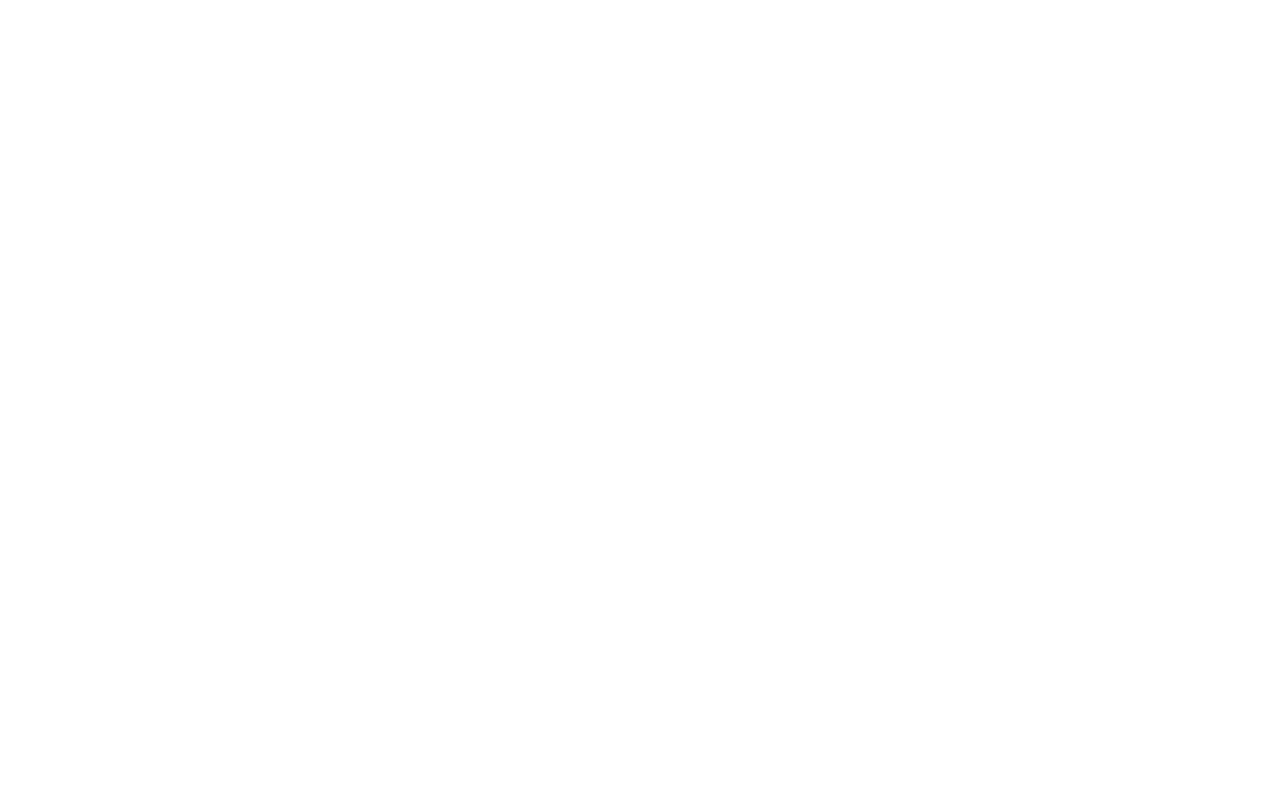
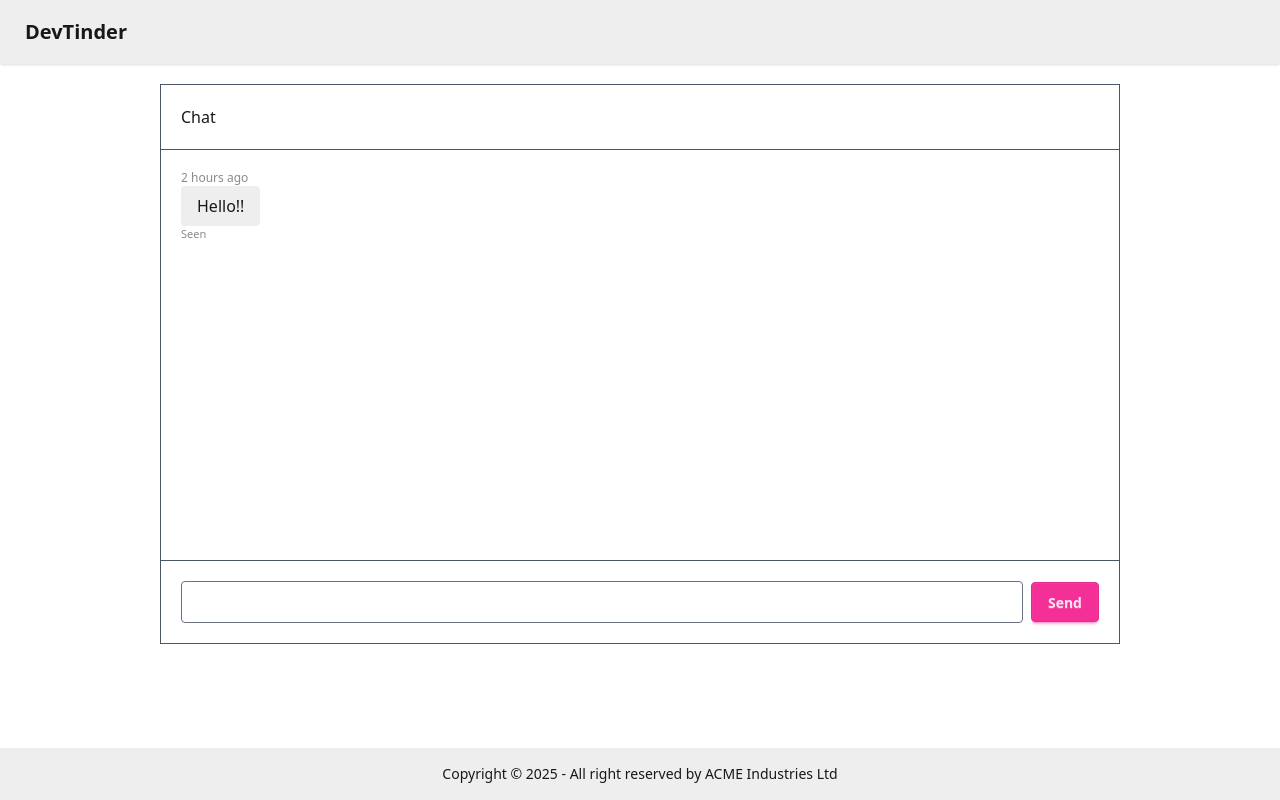
Before and after one commit to Kishlaya1999/DevTinder-Web, a React (Vite) app: page /chat/1 in a window 1280 px wide. Before the commit this address had no page. Built offline with nearby package versions, Linux system fonts and the light colour scheme; no server answers.

Commit message:
UI changes for chat window

```diff
--- a/src/App.jsx
+++ b/src/App.jsx
@@ -8,6 +8,7 @@
 import Profile from "./components/Profile"
 import Connections from "./components/Connections"
 import Requests from "./components/Requests"
+import Chat from "./components/Chat.jsx";
 
 function App() {
 
@@ -22,6 +23,7 @@
             <Route path="/signup" element={<SignUp />} />
             <Route path="/connections" element={<Connections />} />
             <Route path="/requests" element={<Requests />} />
+            <Route path="/chat/:targetUserId" element={<Chat />} />
           </Route>
         </Routes>
       </BrowserRouter>
--- /dev/null
+++ b/src/components/Chat.jsx
@@ -0,0 +1,38 @@
+import React, {useState} from 'react';
+import {useParams} from "react-router-dom";
+
+function Chat() {
+        const { targetUserId } = useParams();
+    const [messages, setMessages] = useState([{text: "Hello!!"}]);
+
+    return (
+        <div className="w-3/4 mx-auto border border-gray-600 m-5 h-[70vh] flex flex-col">
+            <h1 className="p-5 border-b border-gray-600">Chat</h1>
+            <div className="flex-1 overflow-scroll p-5">
+                {messages.map((msg, index) => {
+                    return (
+                        <div
+                            key={index}
+                        >
+                            <div className="chat-header">
+                                <time className="text-xs opacity-50"> 2 hours ago</time>
+                            </div>
+                            <div className="chat-bubble">{msg.text}</div>
+                            <div className="chat-footer opacity-50">Seen</div>
+                        </div>
+                    );
+                })}
+            </div>
+            <div className="p-5 border-t border-gray-600 flex items-center gap-2">
+                <input
+                    className="flex-1 border border-gray-500 text-white rounded p-2"
+                ></input>
+                <button className="btn btn-secondary">
+                    Send
+                </button>
+            </div>
+        </div>
+    );
+}
+
+export default Chat;
--- a/src/components/Connections.jsx
+++ b/src/components/Connections.jsx
@@ -3,6 +3,7 @@
 import { BASE_URL } from '../utils/constants'
 import { useDispatch, useSelector } from 'react-redux'
 import { addConnections } from '../utils/connectionsSlice'
+import {Link} from "react-router-dom";
 
 const Connections = () => {
   const dispatch = useDispatch(); // Initialize Redux dispatch function
@@ -35,7 +36,7 @@
     <div className='flex items-center flex-col'>
       <h1 className='text-3xl font-semibold py-4'>Connections</h1>
       {connections.map(connection => {
-        const { firstName, lastName, age, gender, about, photoUrl } = connection;
+        const { _id ,firstName, lastName, age, gender, about, photoUrl } = connection;
         return (
           <div className='flex items-center w-1/2 bg-base-300 border-1 rounded-2xl h-28 my-5 shadow-2xl'>
             <div>
@@ -47,6 +48,9 @@
                 {age && gender && <p className='text-sm text-gray-400'>{`${age}, ${gender}`}</p>}
                 {about && <p className='text-sm text-gray-400'>{about}</p>}
               </div>
+              <Link to={"/chat/" + _id}>
+                <button className="btn btn-primary">Chat</button>
+              </Link>
             </div>
           </div>
         )
```
